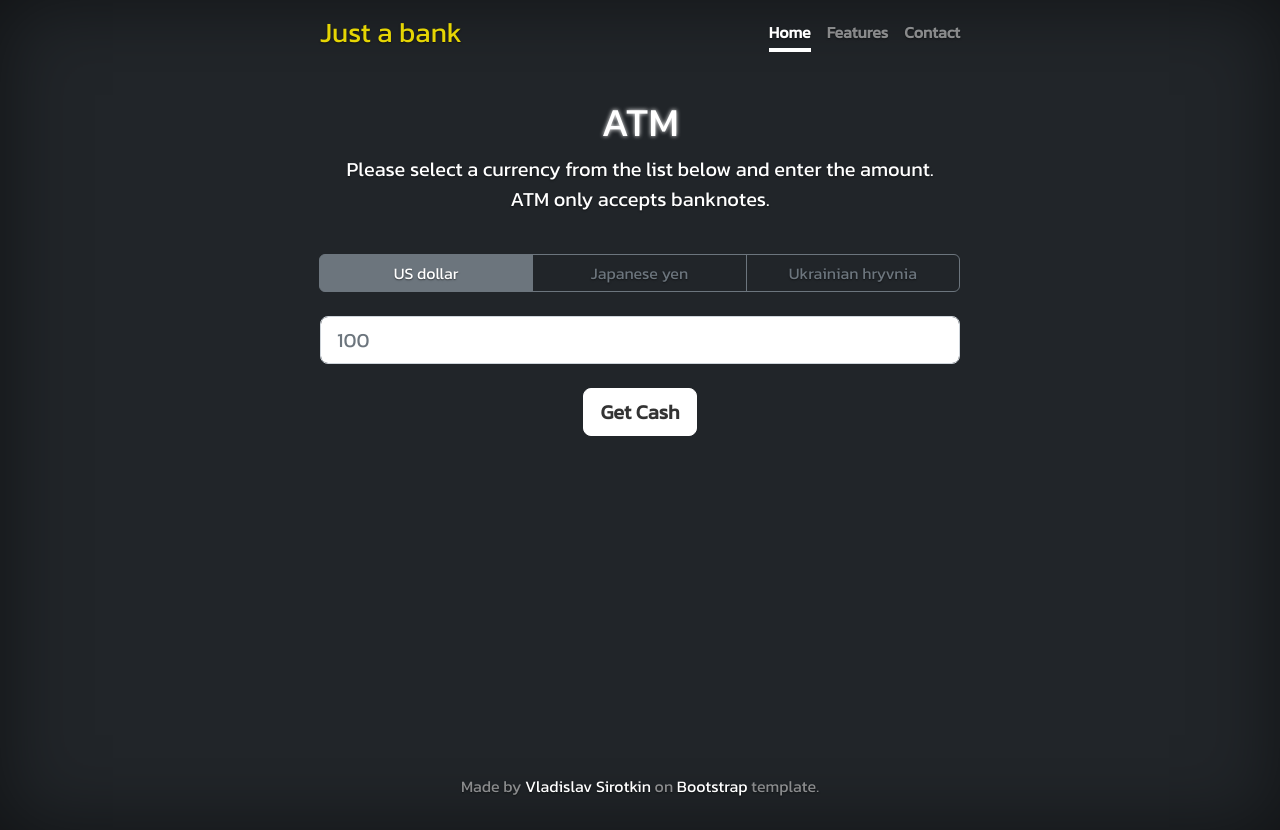
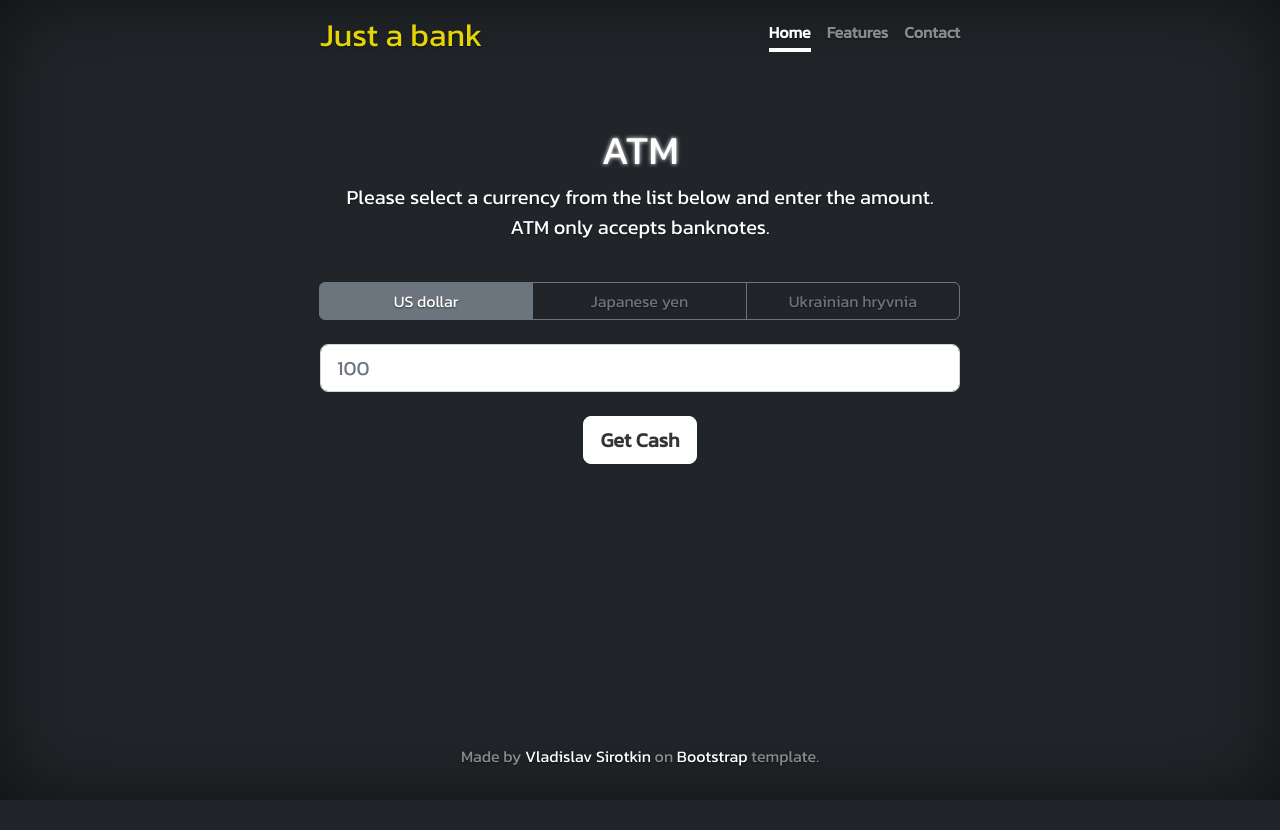
Before and after one commit to VladislavSrtkn/ATM_simulator, a plain HTML site: page index.html in a window 1280 px wide. After the commit the page ends 800 px from the top, so only its background shows below. Drawn offline with nearby package versions, Linux system fonts and the light colour scheme.

Commit message:
Header's margin fixed

```diff
--- a/index.html
+++ b/index.html
@@ -21,9 +21,9 @@
   </head>
   <body class="d-flex text-center text-bg-dark">
     <div class="cover-container d-flex w-100 p-3 mx-auto flex-column">
-      <header class="mb-auto">
+      <header class="mb-4">
         <div>
-          <h3 class="float-md-start mb-4">Just a bank</h3>
+          <h2 class="float-md-start mb-4">Just a bank</h2>
           <nav class="nav nav-masthead justify-content-center float-md-end">
             <a
               class="nav-link fw-bold py-1 px-0 active"
--- a/style.css
+++ b/style.css
@@ -3,6 +3,11 @@
 .btn-secondary:focus {
   color: #333;
   text-shadow: none; /*Prevent inheritance from `body`*/
+}
+
+h2,
+h3 {
+  color: #e5d504;
 }
 
 /*
@@ -20,13 +25,6 @@ body {
   min-height: 100vh;
 }
 
-#cashWithdraw h3 {
-  color: #e5d504;
-}
-#cashWithdraw {
-  min-height: 250px;
-}
-
 h1 {
   text-shadow: 0 0 4px white;
 }
@@ -34,9 +32,6 @@ h1 {
 /*
  * Header
  */
-header h3 {
-  color: #e5d504;
-}
 
 .nav-masthead .nav-link {
   color: rgba(255, 255, 255, 0.5);
```
